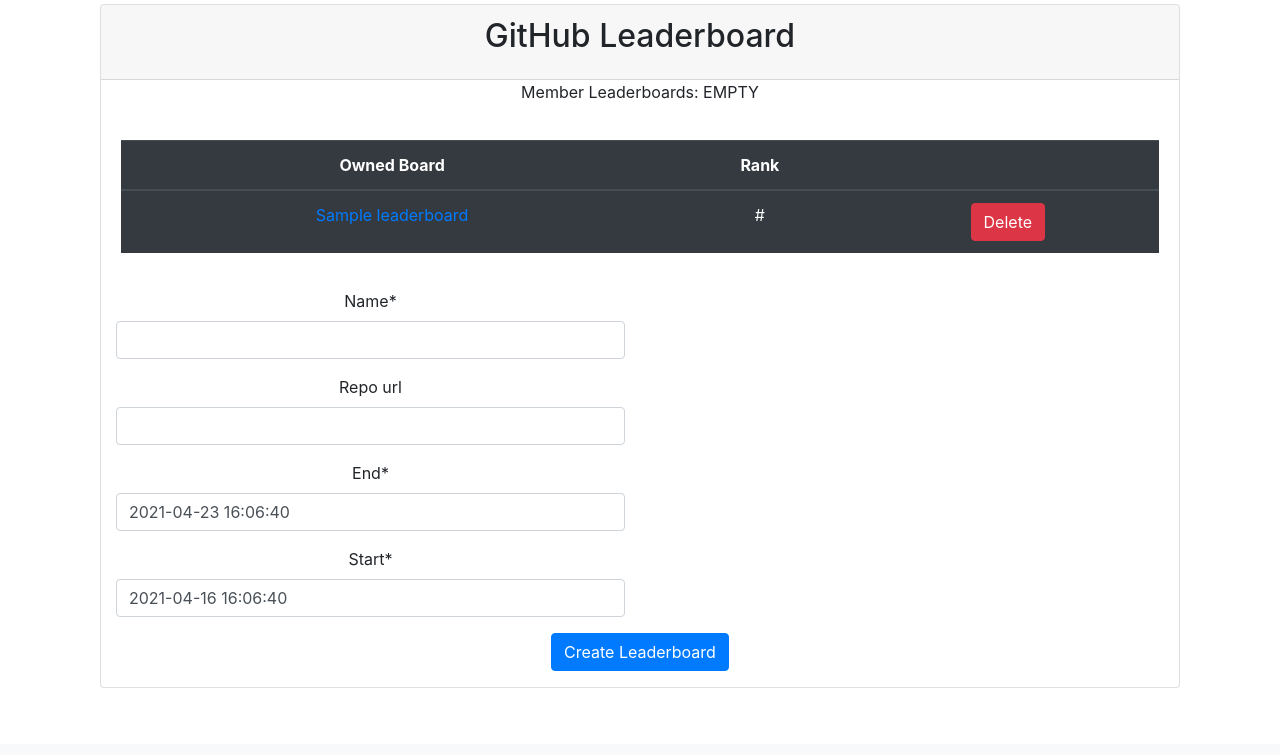
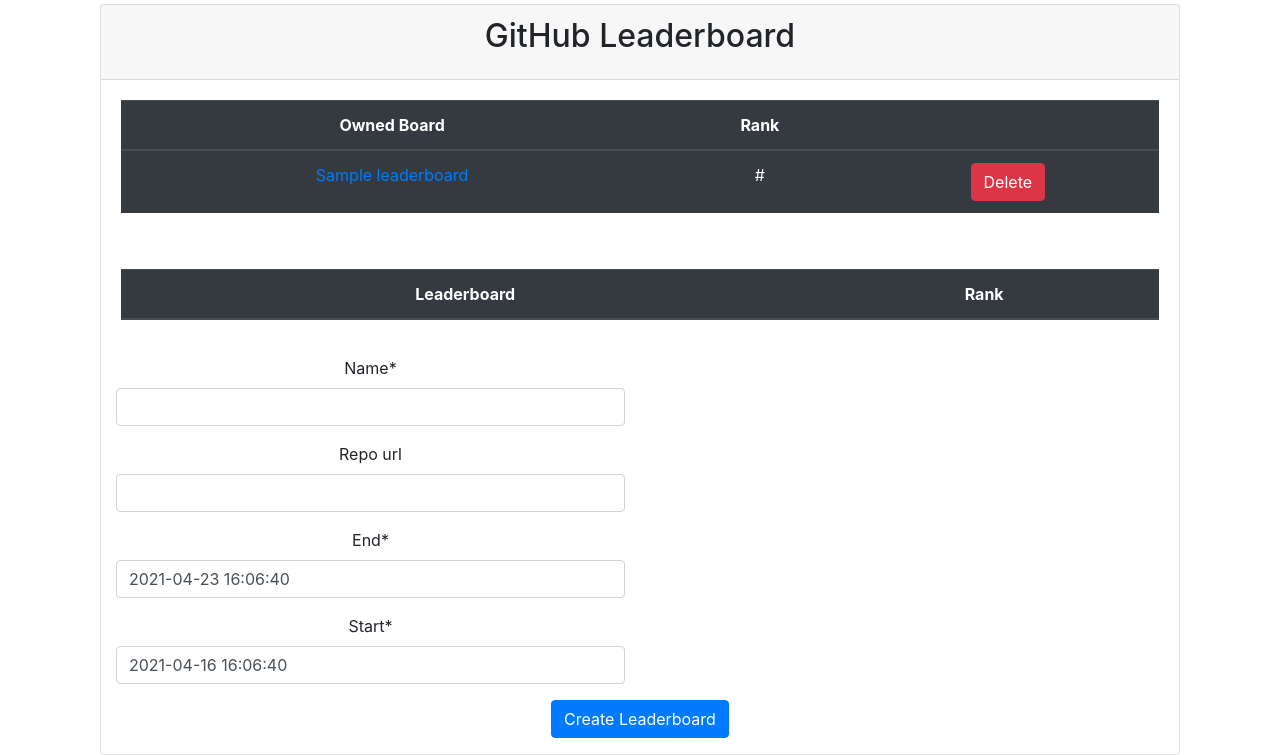
Before and after one commit to jacksonet00/github-leaderboard, a Django app: page /app/dashboard in a window 1280 px wide. Shown: the part 56-811 px from the top of the page. Before the commit the page ends 744 px from the top, so only its background shows below. Run offline with Django 3.2, Linux system fonts and the light colour scheme; a user stored in the database is signed in; tables that the repository leaves empty hold one stand-in row (values such as "Sample post"); lists and menus that the app fills with data are empty; some libraries are stand-ins or nearby versions.

Commit message:
Added member leaderboards table

```diff
--- a/github_leaderboard/templates/pages/dashboard.html
+++ b/github_leaderboard/templates/pages/dashboard.html
@@ -6,14 +6,6 @@
     <div class="container">
         <div class="card text-center">
             <div class="card-header"><h2 class="card-title text-center"> GitHub Leaderboard </h2></div>
-            <p class="card-text col">
-                Member Leaderboards:
-                {% if member_leaderboards %}
-                    {{ member_leaderboards }}
-                {% else %}
-                    EMPTY
-                {% endif %}
-            </p>
 
             {# Table of Owned Leaderboards and delete buttons #}
             <div>
@@ -39,6 +31,28 @@
                 </div>
             </div>
 
+            {# Table of Leaderboards which the user is a member of #}
+            <div>
+                <div class="card-body">
+                    <table class="table table-dark">
+                        <thead>
+                        <tr>
+                            <th scope="col">Leaderboard</th>
+                            <th scope="col">Rank</th>
+                        </tr>
+                        </thead>
+                        <tbody>
+                        {% for ldb in member_leaderboards %}
+                            <tr>
+                                <td> <a href="{% url 'leaderboard' id=ldb.id %}" class="link-primary">{{ ldb.name }}</a> </td>
+                                <td> {# To do #} #</td>
+                            </tr>
+                        {% endfor %}
+                        </tbody>
+                    </table>
+                </div>
+            </div>
+
             {% crispy creation_form %}
         </div>
     </div>
```
